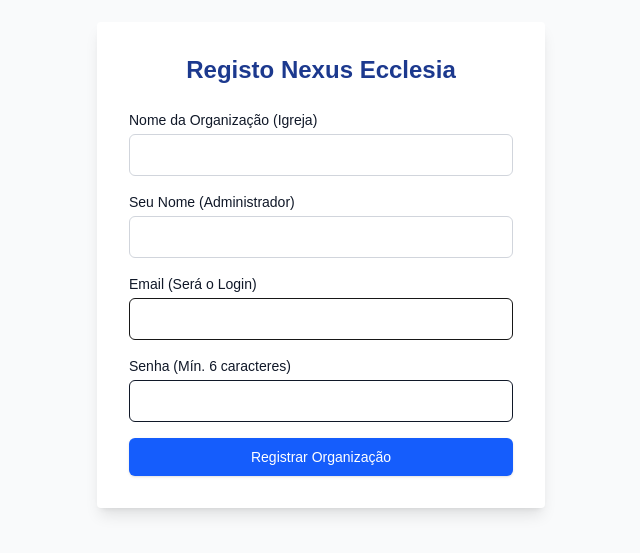
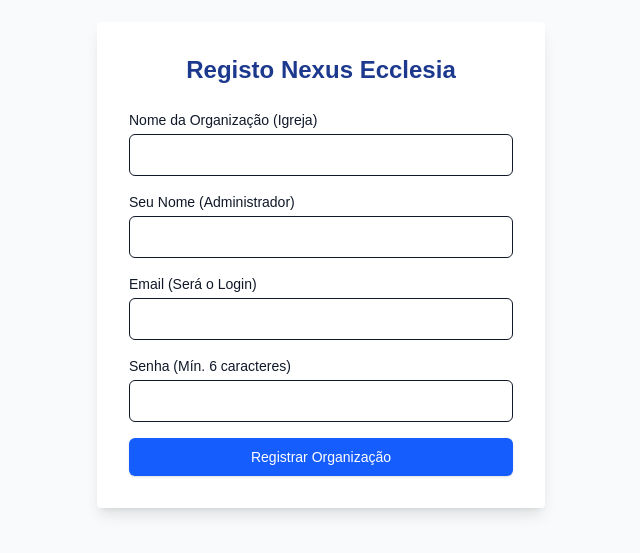
Before and after one commit to grupoexnihilo/nexus-ecclesia, a Next.js app: page /register in a window 1280 px wide. Shown: the part 135-688 px from the top of the page, without its empty margins (319-959 px from the left). Built offline with nearby package versions, Linux system fonts and the light colour scheme.

Commit message:
fix: changing label text color from gray-700 to gray-900 for better contrast/accessibility

```diff
--- a/src/components/RegistrationForm.tsx
+++ b/src/components/RegistrationForm.tsx
@@ -86,7 +86,7 @@
               onChange={handleChange}
               required
               disabled={loading}
-              className="mt-1 w-full p-2 border border-gray-300 rounded-md"
+              className="mt-1 w-full p-2 border border-gray-900 rounded-md"
             />
           </div>
 
@@ -99,7 +99,7 @@
               onChange={handleChange}
               required
               disabled={loading}
-              className="mt-1 w-full p-2 border border-gray-300 rounded-md"
+              className="mt-1 w-full p-2 border border-gray-900 rounded-md"
             />
           </div>
 
@@ -112,7 +112,7 @@
               onChange={handleChange}
               required
               disabled={loading}
-              className="mt-1 w-full p-2 border border-gray-9git add git add .00 rounded-md"
+              className="mt-1 w-full p-2 border border-gray-900 rounded-md"
             />
           </div>
 
```
